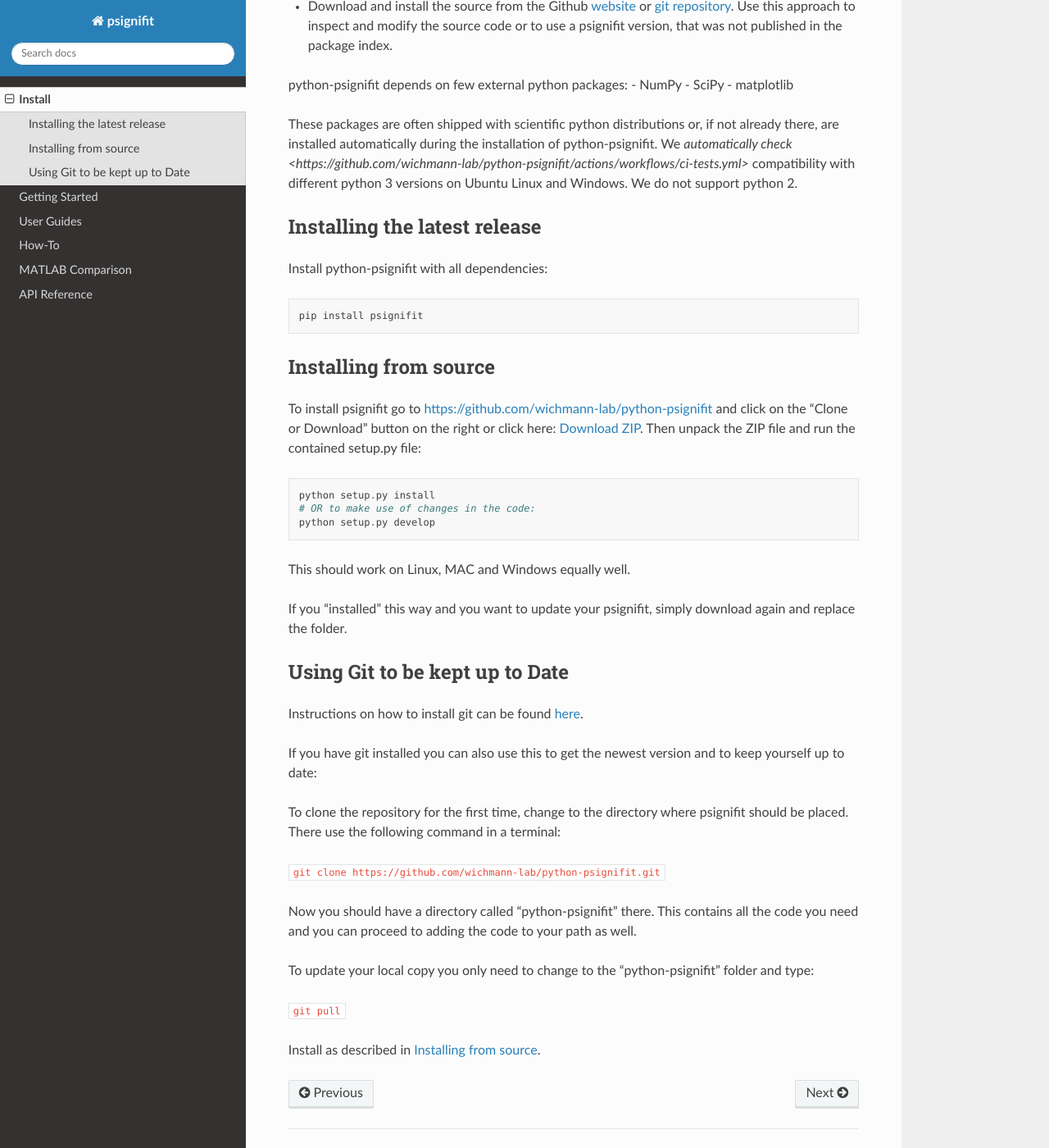
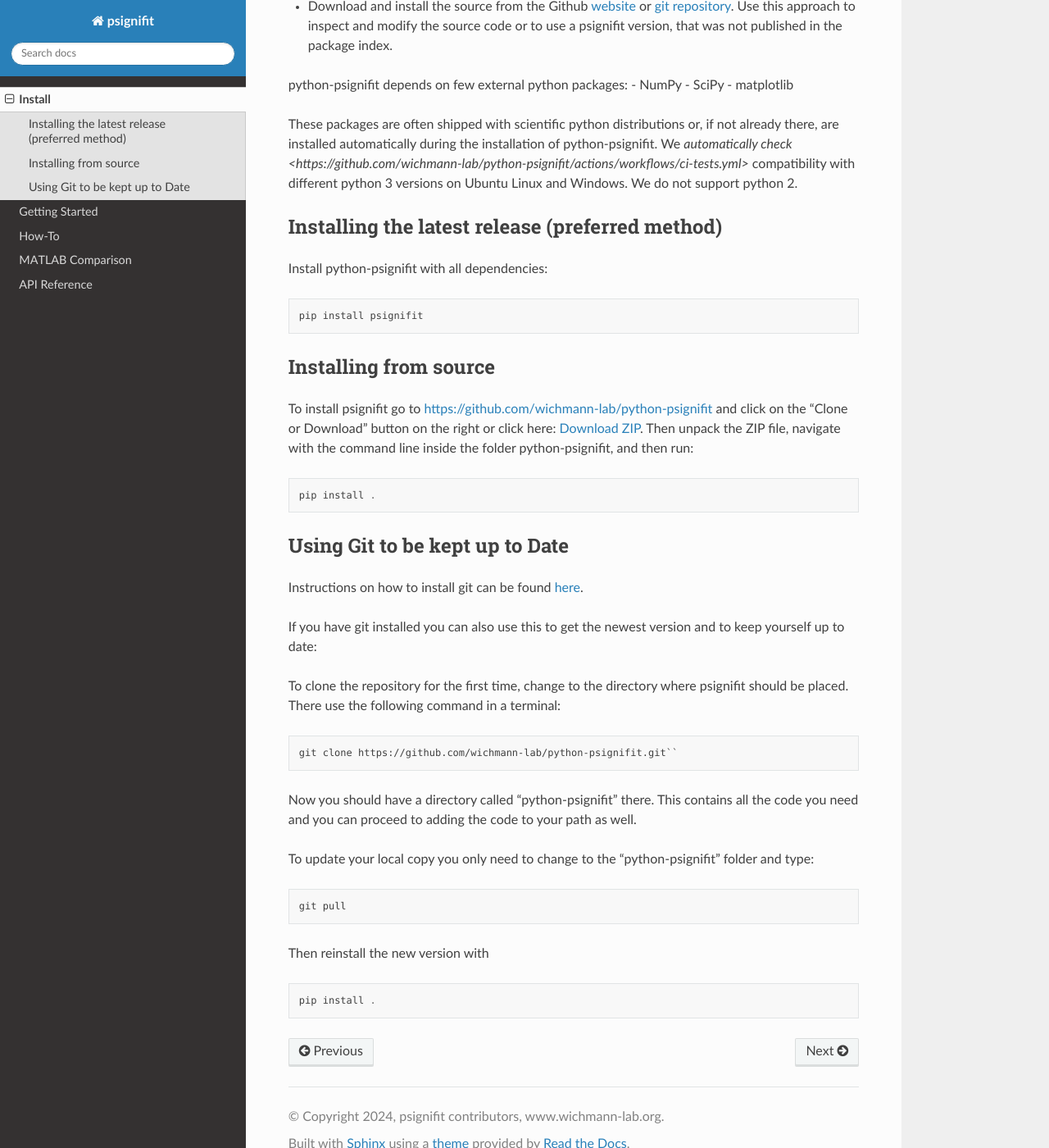
Before and after one commit to wichmann-lab/python-psignifit, a Sphinx documentation site: the page built from docs/install_guide.rst, in a window 1280 px wide and 1400 px high, scrolled down 260 px. Shown: the whole window at 82% size. Built offline with Sphinx 7.4.7 and the Read the Docs theme 2.0.0, drawn with Linux system fonts in a browser that asks for light colours; pages that are not in the unit, such as notebooks, are missing from menus.

Commit message:
docs: fixes install instructions, getting started phrasing, removes incomplete user guides

```diff
--- a/docs/getting_started.rst
+++ b/docs/getting_started.rst
@@ -113,5 +113,7 @@
 ~~~~~~~~~~
 
 We covered the basic steps in using *python-psignifit*.
-Please refer to the :ref:`user-guides` and :ref:`demo-index`to dive deeper. The :ref:`how_tos` and :ref:`api_ref`
-are helpful resources during the practical application.
+Please refer to the examples following this page to learn how
+to change the default parameters and explore other possibilities.
+
+The :ref:`api_ref` are helpful resources to dive deeper.
--- a/docs/index.rst
+++ b/docs/index.rst
@@ -71,9 +71,8 @@
 
    install_guide.rst
    getting_started.rst
-   user_guides/index.rst
+   generated_examples/index.rst
    how_to/index.rst
-   generated_examples/index.rst
    test_MATLAB_version.rst
    references/index.rst
 
--- a/docs/install_guide.rst
+++ b/docs/install_guide.rst
@@ -21,8 +21,8 @@
 
 .. _pip install:
 
-Installing the latest release
-~~~~~~~~~~~~~~~~~~~~~~~~~~~~~
+Installing the latest release (preferred method)
+~~~~~~~~~~~~~~~~~~~~~~~~~~~~~~~~~~~~~~~~~~~~~~~~~
 
 Install python-psignifit with all dependencies:
 
@@ -40,18 +40,13 @@
 https://github.com/wichmann-lab/python-psignifit and click on the “Clone
 or Download” button on the right or click here: `Download
 ZIP <https://github.com/wichmann-lab/python-psignifit/archive/master.zip>`__.
-Then unpack the ZIP file and run the contained setup.py file:
+Then unpack the ZIP file, navigate with the command line inside the folder
+python-psignifit, and then run:
 
 ::
 
-   python setup.py install
-   # OR to make use of changes in the code:
-   python setup.py develop
+   pip install .
 
-This should work on Linux, MAC and Windows equally well.
-
-If you “installed” this way and you want to update your psignifit,
-simply download again and replace the folder.
 
 
 .. _git install:
@@ -69,7 +64,9 @@
 where psignifit should be placed. There use the following command in a
 terminal:
 
-``git clone https://github.com/wichmann-lab/python-psignifit.git``
+::
+
+   git clone https://github.com/wichmann-lab/python-psignifit.git``
 
 Now you should have a directory called “python-psignifit” there. This
 contains all the code you need and you can proceed to adding the code to
@@ -78,6 +75,12 @@
 To update your local copy you only need to change to the
 “python-psignifit” folder and type:
 
-``git pull``
+::
 
-Install as described in :ref:`zip install`.
+   git pull
+
+Then reinstall the new version with
+
+::
+
+   pip install .
--- a/docs/user_guides/Experiment-Types.rst
+++ b/docs/user_guides/Experiment-Types.rst
@@ -13,12 +13,12 @@
 Apart from the *nAFC* (2AFC, 3AFC, … ) we provide two other options
 for *expType*: First *‘YesNo’* which enables a free upper and lower
 Asymptote and, second, *‘equalAsymptote’*, which assumes that the upper
-and the lower asymptote are equal. You find a more detailed description
-of the types :ref:`here <experiment-types>`.
+and the lower asymptote are equal.
+
 
 ::
 
    experiment_type = '2AFC'
-   experiment_type = '5AFC'
+   experiment_type = '4AFC'
    experiment_type = 'yes/no'
    experiment_type = 'equal asymptote'
--- a/docs/user_guides/Pooling-Utility.rst
+++ b/docs/user_guides/Pooling-Utility.rst
@@ -7,7 +7,6 @@
 `MATLAB <https://github.com/wichmann-lab/psignifit/wiki/Pooling-Utility>`__.
 The corresponding fields can be set in python with commands using the
 following syntax:
-TODO: Refactor to ne pooling
 
 ::
 
```
